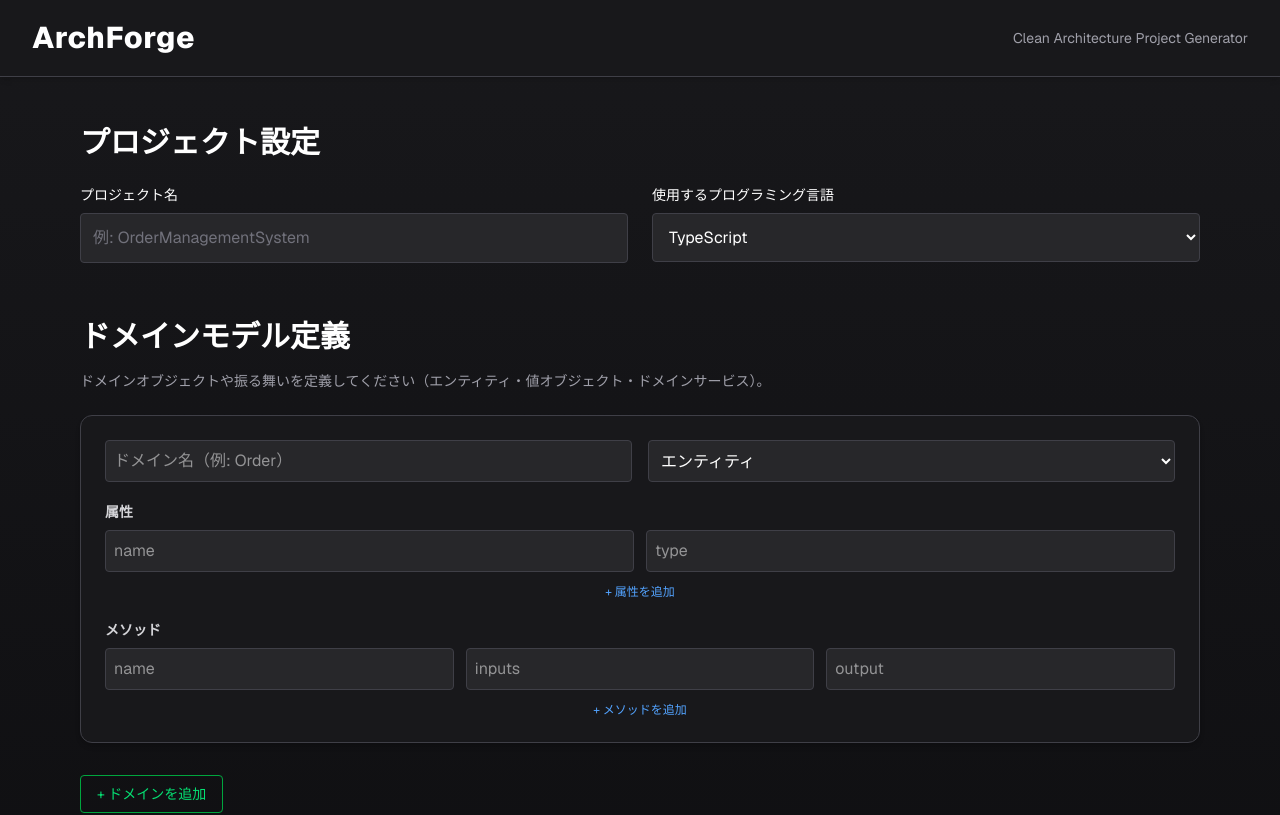
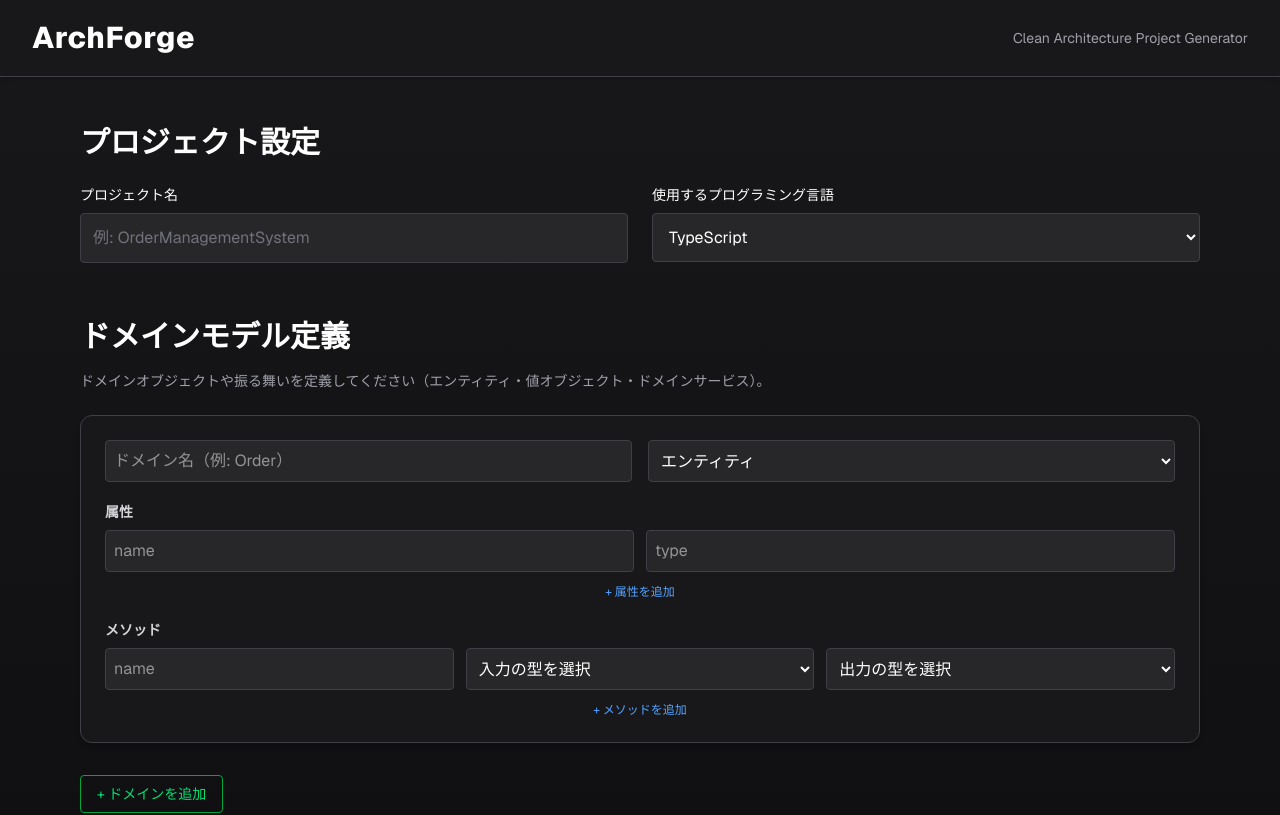
Before and after one commit to koichi2426/ArchForge, a Next.js app: page / in a window 1280 px wide. Shown: the top 815 px of the page. Built offline with nearby package versions, Linux system fonts and the light colour scheme.

Commit message:
バリデーション処理

```diff
--- a/app/page.tsx
+++ b/app/page.tsx
@@ -20,6 +20,13 @@ export default function Home() {
       outputFields: [{ name: "" }]
     }
   ]);
+
+  const validateAlphanumeric = (value: string) => {
+    if (!value.trim() || /^[^a-zA-Z0-9]*$/.test(value)) {
+      return false;
+    }
+    return /^[a-zA-Z0-9_]*$/.test(value);
+  };
 
   const addDomain = () => {
     setDomains([
@@ -44,9 +51,55 @@ export default function Home() {
     ]);
   };
 
-  const domainOptions = domains.map((d) => d.name);
+  // ドメイン名と属性名が空白や記号のみの場合は除外
+  const isValidName = (name: string) => {
+    return name.trim() !== "" && /[a-zA-Z0-9_]/.test(name);
+  };
+
+  const domainOptions = domains
+    .map((d) => d.name)
+    .filter(isValidName);
+  const attributeOptions = domains.flatMap((d) =>
+    isValidName(d.name)
+      ? d.attributes
+          .filter((a) => isValidName(a.name))
+          .map((a) => `${d.name}.${a.name}`)
+      : []
+  );
+  const selectionOptions = [...domainOptions, ...attributeOptions];
 
   const handleSubmit = () => {
+    if (!projectName.trim()) {
+      alert('プロジェクト名を入力してください');
+      return;
+    }
+
+    for (const domain of domains) {
+      if (!domain.name.trim()) {
+        alert('ドメイン名を入力してください');
+        return;
+      }
+      for (const attr of domain.attributes) {
+        if (!attr.name.trim() || !attr.type.trim()) {
+          alert('属性の名前と型を入力してください');
+          return;
+        }
+      }
+      for (const method of domain.methods) {
+        if (!method.name.trim()) {
+          alert('メソッド名を入力してください');
+          return;
+        }
+      }
+    }
+
+    for (const usecase of usecases) {
+      if (!usecase.name.trim()) {
+        alert('ユースケース名を入力してください');
+        return;
+      }
+    }
+
     // TODO: Send data to backend
   };
 
@@ -173,8 +226,7 @@ export default function Home() {
                           setDomains(updated);
                         }}
                       />
-                      <input
-                        placeholder="inputs"
+                      <select
                         className="border border-zinc-700 bg-zinc-800 p-2 rounded w-1/3"
                         value={m.inputs}
                         onChange={(e) => {
@@ -182,9 +234,13 @@ export default function Home() {
                           updated[domainIndex].methods[i].inputs = e.target.value;
                           setDomains(updated);
                         }}
-                      />
-                      <input
-                        placeholder="output"
+                      >
+                        <option value="">入力の型を選択</option>
+                        {selectionOptions.map((option, idx) => (
+                          <option key={idx} value={option}>{option}</option>
+                        ))}
+                      </select>
+                      <select
                         className="border border-zinc-700 bg-zinc-800 p-2 rounded w-1/3"
                         value={m.output}
                         onChange={(e) => {
@@ -192,7 +248,12 @@ export default function Home() {
                           updated[domainIndex].methods[i].output = e.target.value;
                           setDomains(updated);
                         }}
-                      />
+                      >
+                        <option value="">出力の型を選択</option>
+                        {selectionOptions.map((option, idx) => (
+                          <option key={idx} value={option}>{option}</option>
+                        ))}
+                      </select>
                     </div>
                   ))}
                   <button
@@ -248,7 +309,7 @@ export default function Home() {
                       }}
                     >
                       <option value="">選択</option>
-                      {domainOptions.map((field, idx) => (
+                      {selectionOptions.map((field, idx) => (
                         <option key={idx} value={field}>{field}</option>
                       ))}
                     </select>
@@ -279,7 +340,7 @@ export default function Home() {
                       }}
                     >
                       <option value="">選択</option>
-                      {domainOptions.map((field, idx) => (
+                      {selectionOptions.map((field, idx) => (
                         <option key={idx} value={field}>{field}</option>
                       ))}
                     </select>
```
